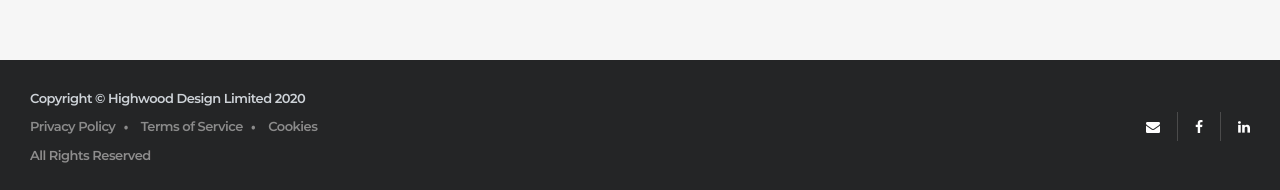
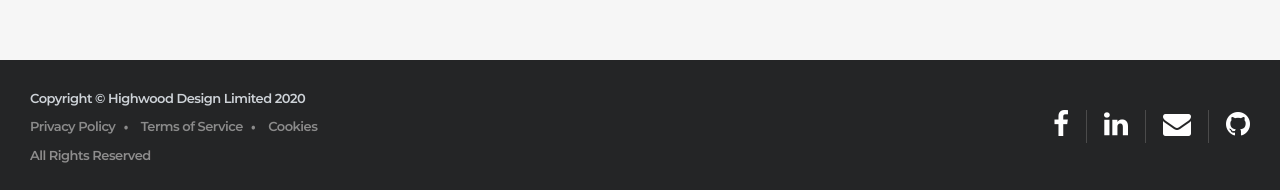
Before and after one commit to highwooddesign/highwooddesign.github.io, a Jekyll site: the page built from index.markdown, in a window 1280 px wide. Shown: the part 1551-1741 px from the top of the page. Built offline with Jekyll 4.4.1, drawn with Linux system fonts in a browser that asks for light colours.

Commit message:
social icons and github link

```diff
--- a/_includes/footer.html
+++ b/_includes/footer.html
@@ -1,7 +1,7 @@
 <section class="brands" style="display: block;">
 	<section id="brands" class="brandheader">
 		<div class="wrapper">
-			<a href="https://www.hwdmediashare.co.uk/" class="hwdmediashare"></a>
+			<a href="https://hwdmediashare.co.uk/" class="hwdmediashare"></a>
 		</div>
 	</section>
 </section>
@@ -25,19 +25,23 @@
 			<span class="ghost">All Rights Reserved</span>
 		</p>
 	</section>
-
 	<ul class="social">
-		<li id="social-email">
-			<script>document.getElementById("social-email").innerHTML="<n uers=\"znvygb:vasb@uvtujbbqqrfvta.pbz\" gnetrg=\"_oynax\"><v pynff=\"sn sn-rairybcr\" nevn-uvqqra=\"gehr\"></v></i></n>".replace(/[a-zA-Z]/g,function(c){return String.fromCharCode((c<="Z"?90:122)>=(c=c.charCodeAt(0)+13)?c:c-26);});</script>
-		</li>
 		<li>
 			<a class="social-item" href="https://www.facebook.com/highwooddesign" rel="noopener noreferrer" target="_blank" title="Facebook">
-				<i class="fa fa-facebook" aria-hidden="true"></i>
+				<i class="fa fa-2x fa-facebook" aria-hidden="true"></i>
 			</a>
 		</li>
 		<li>
 			<a class="social-item" href="https://www.linkedin.com/company/highwooddesign" rel="noopener noreferrer" target="_blank" title="LinkedIn">
-				<i class="fa fa-linkedin" aria-hidden="true"></i>
+				<i class="fa fa-2x fa-linkedin" aria-hidden="true"></i>
+			</a>
+		</li>
+		<li id="social-email">
+			<script>document.getElementById("social-email").innerHTML="<n uers=\"znvygb:vasb@uvtujbbqqrfvta.pbz\" gnetrg=\"_oynax\"><v pynff=\"sn sn-2k sn-rairybcr\" nevn-uvqqra=\"gehr\"></v></n>".replace(/[a-zA-Z]/g,function(c){return String.fromCharCode((c<="Z"?90:122)>=(c=c.charCodeAt(0)+13)?c:c-26);});</script>
+		</li>
+		<li>
+			<a class="social-item" href="https://github.com/highwooddesign" rel="noopener noreferrer" target="_blank" title="Github">
+				<i class="fa fa-2x fa-github" aria-hidden="true"></i>
 			</a>
 		</li>
 	</ul>
```
